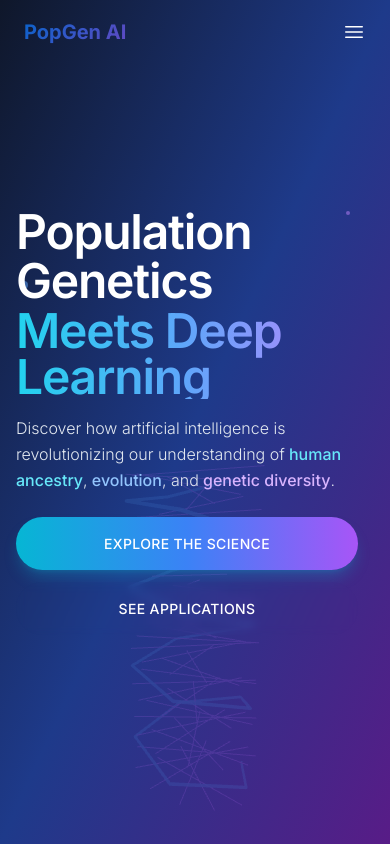
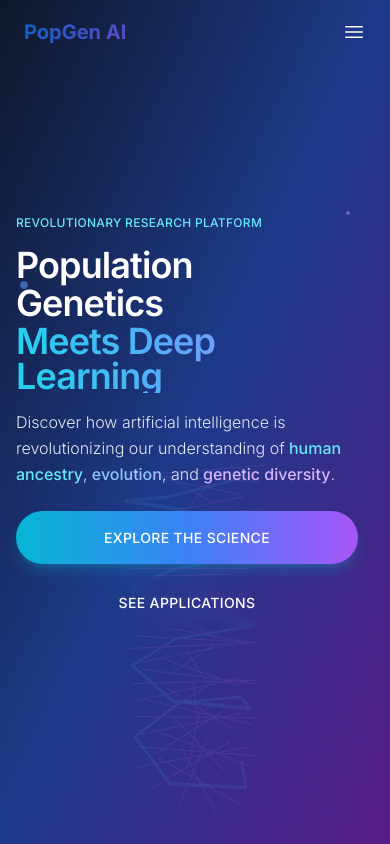
Before and after one commit to keith-ufumeli/popgen-landing, a Next.js app: page / in a window 390 px wide. Shown: the top 844 px of the page. Built offline with nearby package versions, Linux system fonts and the light colour scheme.

Commit message:
Add tagline to Hero component for enhanced messaging and adjust heading size for better visibility

```diff
--- a/src/components/sections/Hero.tsx
+++ b/src/components/sections/Hero.tsx
@@ -76,9 +76,15 @@ export function Hero() {
       {/* Content - Responsive layout */}
       <Container className="absolute inset-0 flex items-center z-20 text-white max-sm:px-4">
         <div className="max-w-2xl max-sm:max-w-full max-sm:pr-4">
+          {/* Tagline */}
+          <p
+            className="text-xs text-cyan-300 font-medium mb-4 tracking-wide uppercase"
+          >
+            Revolutionary Research Platform
+          </p>
           <h1
             ref={titleRef}
-            className="text-5xl md:text-5xl lg:text-6xl mb-4 sm:mb-6 leading-[0.95] tracking-tight"
+            className="text-4xl md:text-5xl lg:text-6xl mb-4 sm:mb-6 leading-[0.95] tracking-tight"
           >
             <span className="block text-white mb-1">Population</span>
             <span className="block text-white mb-1">Genetics</span>
```
